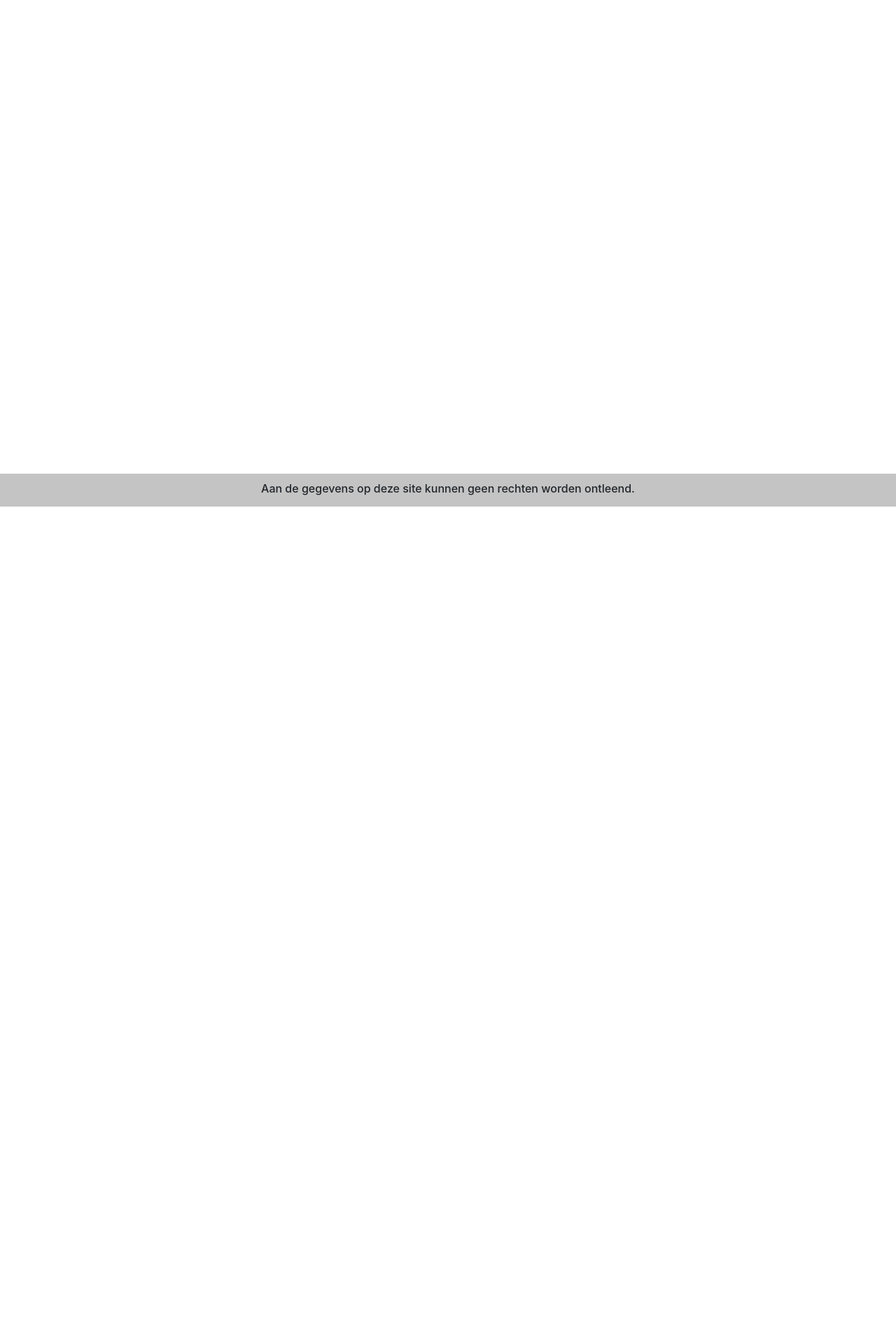
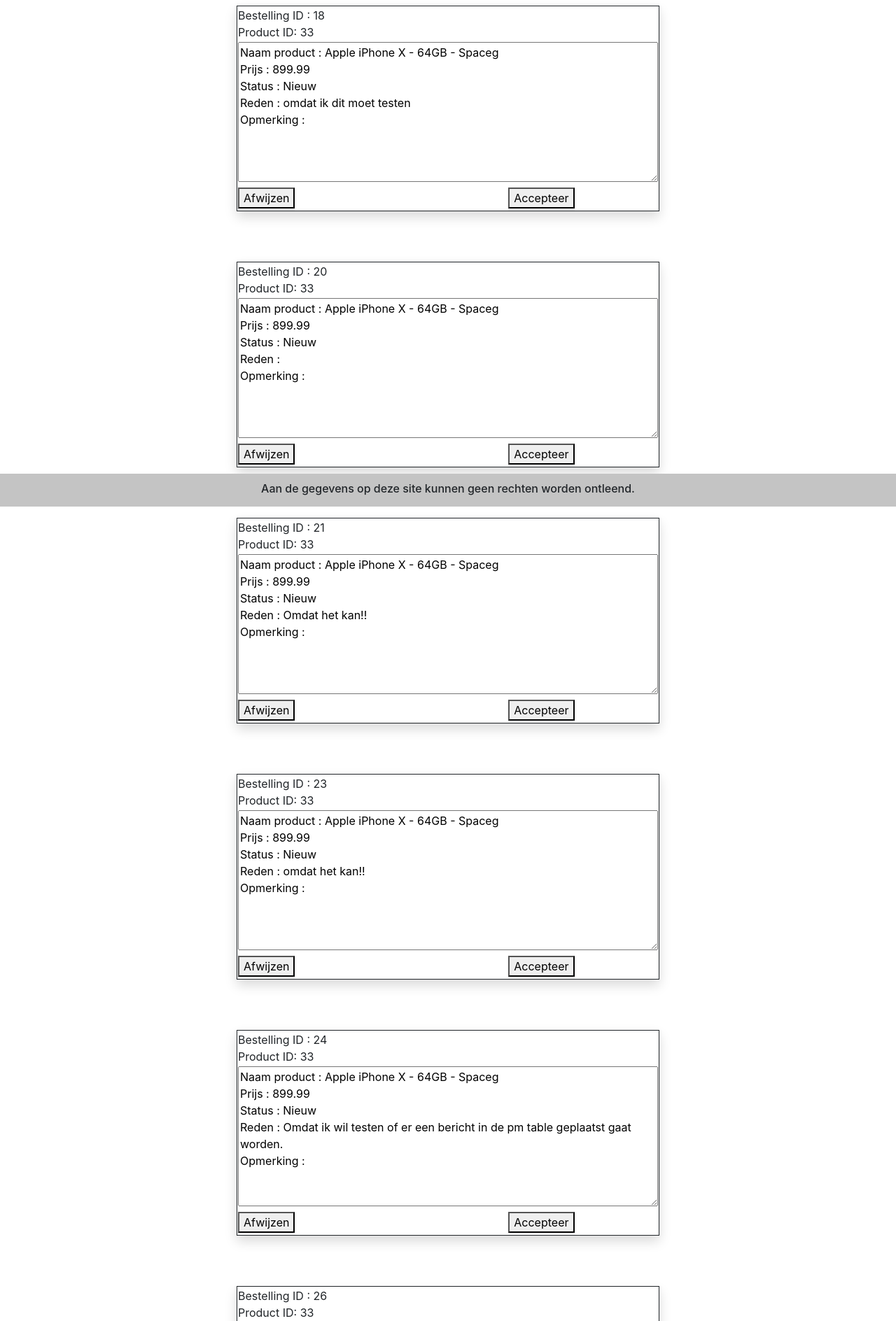
Before and after one commit to McPretNeck/ITsolutions, a PHP site: page /ApproveOrDeny.php in a window 1280 px wide. Shown: the part 76-1964 px from the top of the page at 70% size. Before the commit the page ends 800 px from the top, so only its background shows below. Run offline with PHP 8.4, Linux system fonts and the light colour scheme; the visitor is signed in with stand-in values (Sample User, id 1); data comes from the database, SQL or seed files in the repository.

Commit message:
form margiet

```diff
--- a/ApproveOrDeny.php
+++ b/ApproveOrDeny.php
@@ -3,8 +3,8 @@ include 'menu.php';
 include 'db.php';
 
 //functie voor het verkrijgen van alle producten
-	//moet nog een manier komen om de bestellings id in de query te plaatsen
-	$query = "SELECT `bestelling`.`BestellingID`, `producten`.`ProductID` as 'ID', `bestelling`.`GebruikerID`, `bestelling`.`Status`, `bestelling`.`Reden`, `bestelling`.`Opmerking`, `producten`.`Naam`, `producten`.`Prijs` FROM `bestelling` JOIN `productenbesteld` on `bestelling`.`BestellingID` = `productenbesteld`.`BestellingID` JOIN `producten` on `productenbesteld`.`ProductID` = `producten`.`ProductID` where `bestelling`.`BestellingID`= 1;";
+	//Query die selecteerd op of het product over de 500 euro is of niet.
+	$query = "SELECT `bestelling`.`BestellingID`, `producten`.`ProductID` as 'ID', `bestelling`.`GebruikerID`, `bestelling`.`Status`, `bestelling`.`Reden`, `bestelling`.`Opmerking`, `producten`.`Naam`, `producten`.`Prijs` FROM `bestelling` JOIN `productenbesteld` on `bestelling`.`BestellingID` = `productenbesteld`.`BestellingID` JOIN `producten` on `productenbesteld`.`ProductID` = `producten`.`ProductID` WHERE `Prijs` > 500 ORDER BY `BestellingID`";
 	$result = mysqli_query($db, $query);
 	$text ="";
 
@@ -19,9 +19,9 @@ include 'db.php';
 	$p = $row['Status'];
 	$o = $row['Opmerking'];
 
-	$text .= "
+	$text = "
 	<form method=post action=ApproveOrDeny.php>
-	<table class=\"shadow mx-auto mt-3\" style=\"border:1px solid;\">
+	<table class=\"shadow mx-auto mt-2\" style=\"border:1px solid;\">
 	<span border=\"1\">
 	<tr>
 	<td>Bestelling ID : ".$bs." </br>Product ID: ".$ID." </td><td style=\"width:120px;\">
@@ -34,29 +34,39 @@ include 'db.php';
 	<td class=\"float-right text-right\" style=\"width:120px;\"><button type=submit name=accepteer>Accepteer</button></td></tr>
 	<tr><td colspan=\"3\">
 	</td></tr></span>
-	</table></form> ";
+	</table></form>
+	<br/>
+	<div class=\"mb-5\"></div>";
 
+	echo $text;
+
+	if(isset($_POST["afwijzen"])){
+		include 'db.php';
+	$query = "UPDATE `bestelling` SET `Status` = 'Denied' WHERE `BestellingID` = $bs";
+	if(mysqli_query($db,$query)){
+		echo "<p align=\"CENTER\">De order is afgewezen.</br>";
+		echo "De gegevens hierboven worden afgewezen</br>";
+		echo "</p>";
+	}
+	}
+
+	if(isset($_POST["accepteer"])){
+		include 'db.php';
+	$query = "UPDATE `bestelling` SET `Status` = 'Accepted' WHERE `BestellingID` = $bs";
+	if(mysqli_query($db,$query)){
+		echo "<p align=\"CENTER\">De order is geaccepteerd en word doorgestuurd.</br>";
+		echo "De gegevens hierboven zijn geaccepteerd</br>";
+		echo "</p>";
+	}
 
 	}
-	echo $text;
+}
+
 }
 
 
 
-	if(isset($_POST["accepteer"])){
-		echo "<p align=\"CENTER\">De order is afgewezen.</br>";
-		echo "De gegevens hierboven worden afgewezen</br>";
-		echo "</p>";
-		//hier
-	}
-	if(isset($_POST["afwijzen"])){
-		echo "<p align=\"CENTER\">De order is geaccepteerd en word doorgestuurd.</br>";
-		echo "De gegevens hierboven zijn geaccepteerd</br>";
-		echo "</p>";
 
-	include 'db.php';
-	$query = "UPDATE `bestelling` SET `Status` = 'Accepted' WHERE `$bs`";
-	}
 
 
 ?>
```
